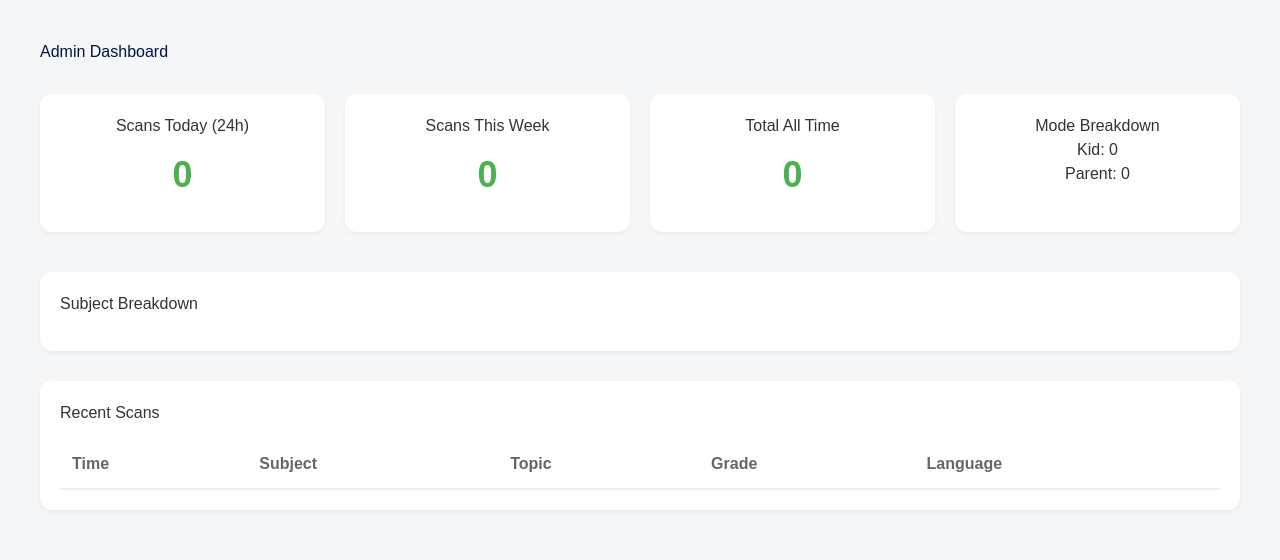
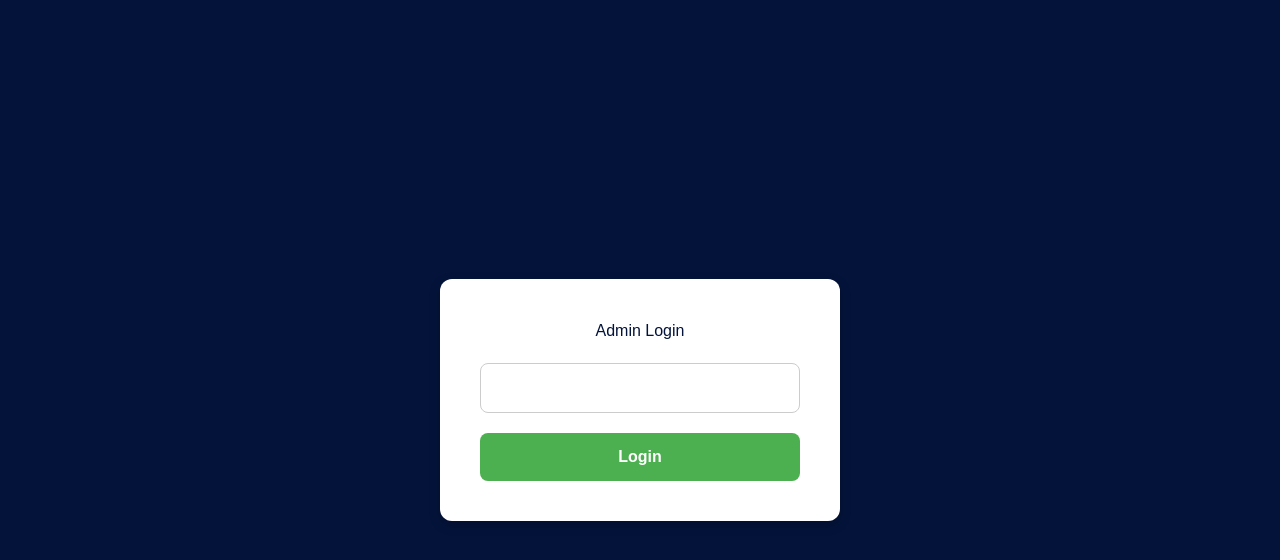
Before and after one commit to kamalsolimanahmed-ui/homework-helper, a Next.js app: page /admin/dashboard in a window 1280 px wide. Shown: the top 560 px of the page. Built offline with nearby package versions, Linux system fonts and the light colour scheme.

Commit message:
Add: Admin dashboard with password protection

```diff
--- a/pages/admin/dashboard.js
+++ b/pages/admin/dashboard.js
@@ -2,32 +2,85 @@ import { useEffect, useState } from 'react';
 
 export default function AdminDashboard() {
     const [stats, setStats] = useState(null);
-    const [loading, setLoading] = useState(true);
+    const [loading, setLoading] = useState(false);
+    const [password, setPassword] = useState('');
+    const [authenticated, setAuthenticated] = useState(false);
+    const [error, setError] = useState('');
 
-    const fetchStats = async () => {
+    const fetchStats = async (pwd) => {
         try {
-            const res = await fetch('/api/admin/stats');
+            setLoading(true);
+            setError('');
+
+            const res = await fetch('/api/admin/stats', {
+                headers: {
+                    'Authorization': `Bearer ${pwd || password}`
+                }
+            });
+
+            if (res.status === 401) {
+                setLoading(false);
+                setError('Invalid password');
+                setAuthenticated(false);
+                return;
+            }
+
+            if (!res.ok) throw new Error('Failed to fetch');
+
             const data = await res.json();
             setStats(data);
+            setAuthenticated(true);
             setLoading(false);
         } catch (err) {
             console.error(err);
+            setError('Connection error');
             setLoading(false);
         }
     };
 
+    const handleLogin = (e) => {
+        e.preventDefault();
+        fetchStats(password);
+    };
+
+    // Auto-refresh using saved password state if authenticated
     useEffect(() => {
-        fetchStats();
-        const interval = setInterval(fetchStats, 30000); // Poll every 30s
-        return () => clearInterval(interval);
-    }, []);
+        if (authenticated) {
+            const interval = setInterval(() => fetchStats(password), 30000);
+            return () => clearInterval(interval);
+        }
+    }, [authenticated, password]);
 
-    if (loading) return <div style={styles.loading}>Loading Dashboard...</div>;
+    if (!authenticated) {
+        return (
+            <div style={styles.loginContainer}>
+                <form onSubmit={handleLogin} style={styles.loginBox}>
+                    <h2 style={{ color: '#04133A', marginBottom: '20px' }}>Admin Login</h2>
+                    <input
+                        type="password"
+                        placeholder="Enter Admin Password"
+                        value={password}
+                        onChange={(e) => setPassword(e.target.value)}
+                        style={styles.input}
+                    />
+                    {error && <p style={{ color: 'red', margin: '10px 0' }}>{error}</p>}
+                    <button type="submit" style={styles.button} disabled={loading}>
+                        {loading ? 'Checking...' : 'Login'}
+                    </button>
+                </form>
+            </div>
+        );
+    }
+
+    if (loading && !stats) return <div style={styles.loading}>Loading Dashboard...</div>;
     if (!stats) return <div style={styles.loading}>Error loading stats</div>;
 
     return (
         <div style={styles.container}>
-            <h1 style={styles.title}>Admin Dashboard</h1>
+            <div style={{ display: 'flex', justifyContent: 'space-between', alignItems: 'center' }}>
+                <h1 style={styles.title}>Admin Dashboard</h1>
+                <button onClick={() => setAuthenticated(false)} style={styles.logoutBtn}>Logout</button>
+            </div>
 
             <div style={styles.grid}>
                 <div style={styles.card}>
@@ -98,6 +151,51 @@ const styles = {
         fontFamily: 'Arial, sans-serif',
         color: '#333'
     },
+    loginContainer: {
+        display: 'flex',
+        justifyContent: 'center',
+        alignItems: 'center',
+        height: '100vh',
+        backgroundColor: '#04133A',
+        fontFamily: 'Arial, sans-serif'
+    },
+    loginBox: {
+        background: 'white',
+        padding: '40px',
+        borderRadius: '12px',
+        textAlign: 'center',
+        boxShadow: '0 4px 12px rgba(0,0,0,0.2)',
+        width: '100%',
+        maxWidth: '400px'
+    },
+    input: {
+        width: '100%',
+        padding: '12px',
+        fontSize: '16px',
+        border: '1px solid #ccc',
+        borderRadius: '8px',
+        marginBottom: '20px',
+        boxSizing: 'border-box'
+    },
+    button: {
+        width: '100%',
+        padding: '12px',
+        backgroundColor: '#4CAF50',
+        color: 'white',
+        border: 'none',
+        borderRadius: '8px',
+        fontSize: '16px',
+        cursor: 'pointer',
+        fontWeight: 'bold'
+    },
+    logoutBtn: {
+        padding: '8px 16px',
+        backgroundColor: '#f44336',
+        color: 'white',
+        border: 'none',
+        borderRadius: '6px',
+        cursor: 'pointer'
+    },
     loading: {
         padding: '50px',
         textAlign: 'center',
--- a/pages/api/admin/stats.js
+++ b/pages/api/admin/stats.js
@@ -1,5 +1,14 @@
 export default function handler(req, res) {
     try {
+        // 1. Password Protection
+        const ADMIN_PASSWORD = process.env.ADMIN_PASSWORD;
+        const auth = req.headers.authorization?.replace('Bearer ', '');
+
+        // Only enforce if ADMIN_PASSWORD is set in env
+        if (ADMIN_PASSWORD && auth !== ADMIN_PASSWORD) {
+            return res.status(401).json({ error: 'Unauthorized' });
+        }
+
         const fs = require('fs');
         const path = require('path');
 
```
